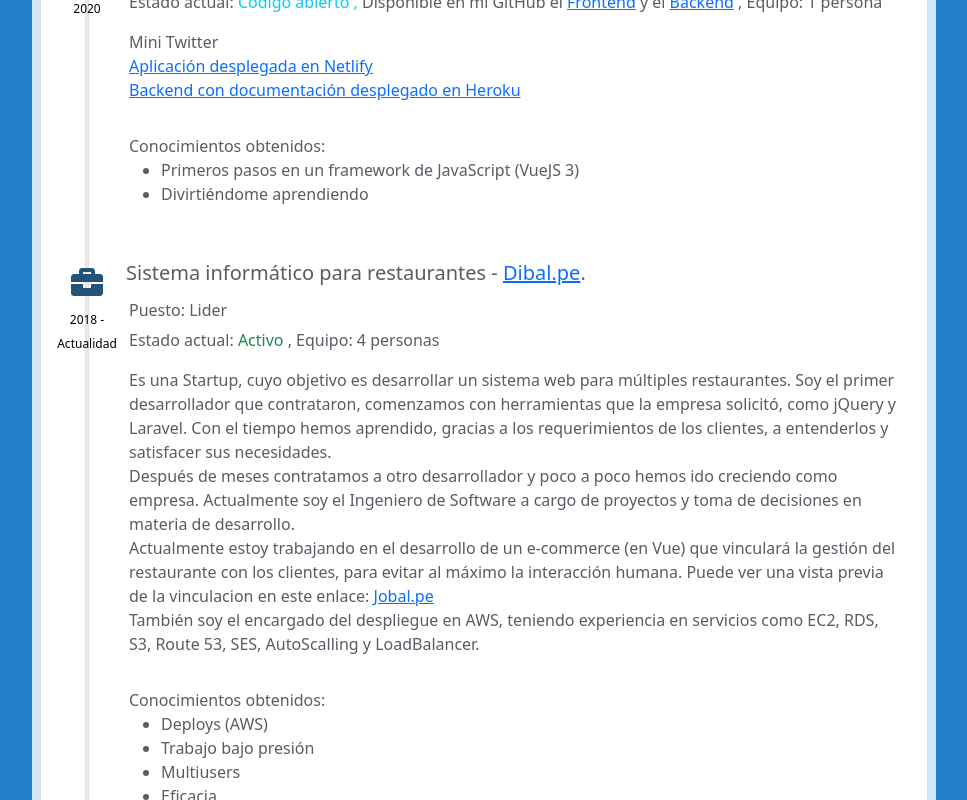
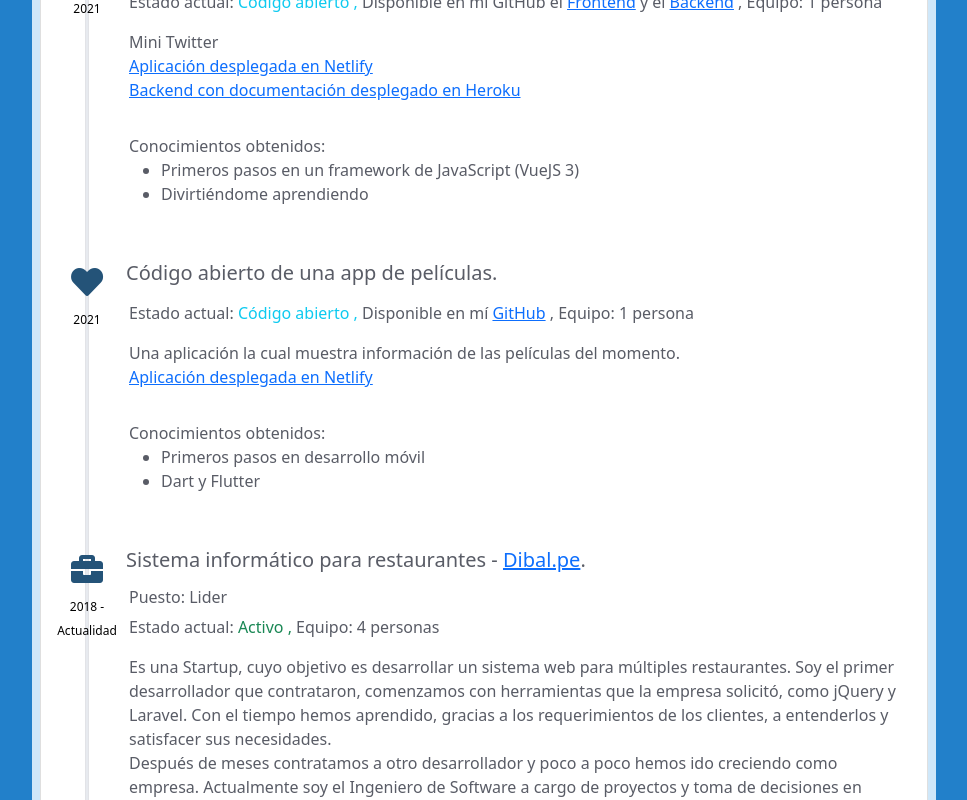
Before and after one commit to bypabloc/template-cv-vue-personal, a Vue app: page / in a window 1280 px wide. Shown: the part 2689-3489 px from the top of the page, without its empty margins (144-1111 px from the left). Built offline with nearby package versions, Linux system fonts and the light colour scheme; what vue-sweetalert2 would draw is missing.

Commit message:
Update MyLife.vue

```diff
--- a/src/views/admin/MyLife.vue
+++ b/src/views/admin/MyLife.vue
@@ -154,7 +154,7 @@
                     ],
                 },
                 {
-                    date: '2020',
+                    date: '2021',
                     icon: 'fas fa-heart',
                     status: {
                         type: 4,
@@ -175,6 +175,27 @@
                     skills: [
                         'Primeros pasos en un framework de JavaScript (VueJS 3)',
                         'Divirtiéndome aprendiendo',
+                    ],
+                },
+                {
+                    date: '2021',
+                    icon: 'fas fa-heart',
+                    status: {
+                        type: 4,
+                        team: 1,
+                        link: `
+                            Disponible en mí
+                            <a href="https://github.com/bypabloc/flutter_curso_peliculas" target="_blank">GitHub</a>
+                        `,
+                    },
+                    title: 'Código abierto de una app de películas.',
+                    description: `Una aplicación la cual muestra información de las películas del momento.
+                        <br/>
+                        <a href="https://bypabloc-flutter-curso-peliculas.netlify.app/#/" target="_blank">Aplicación desplegada en Netlify</a>
+                    `,
+                    skills: [
+                        'Primeros pasos en desarrollo móvil',
+                        'Dart y Flutter',
                     ],
                 },
                 {
```
